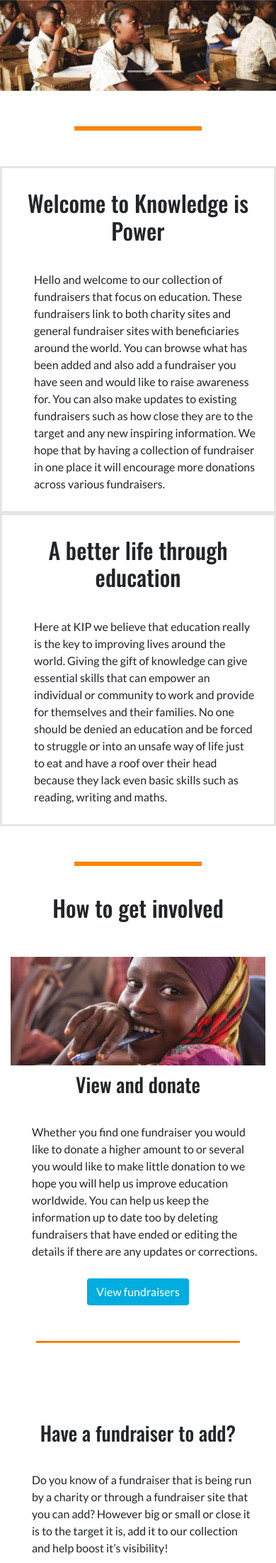
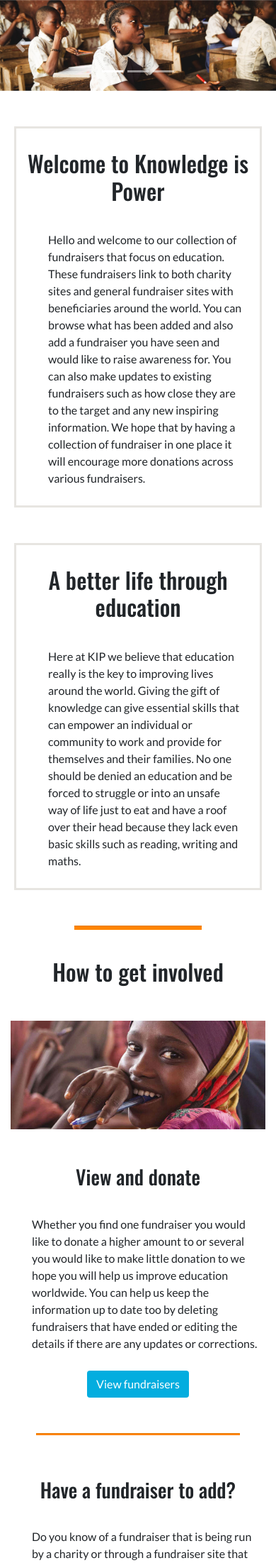
Before and after one commit to Angie55/MilestoneThree_KnowlegeisPower, a Flask app: page / in a window 390 px wide. Shown: the part 69-2271 px from the top of the page at 71% size. Run offline with Flask 2, Linux system fonts and the light colour scheme; some libraries are stand-ins or nearby versions.

Commit message:
Worked on making the home page responsive, correct image alts and added back to top link

```diff
--- a/static/css/style.css
+++ b/static/css/style.css
@@ -6,6 +6,7 @@ body {
 h1, h2, h3, h6 {
     font-family: 'Oswald', sans-serif;
 }
+
 
 
 .margin-top-50px {
@@ -51,6 +52,20 @@ h1, h2, h3, h6 {
     height: 2px;
 }
 
+ .back-to-top-link {
+        text-align: center;
+
+}
+
+.back-to-top-link a {
+    color: #505050;
+    transition: 0.5s;
+}
+
+.back-to-top-link a:hover {
+    color: #ff8500;
+    text-decoration: none;
+}
 
 /*--------------------------------- Main Navigation*/
 .nav {
@@ -228,8 +243,36 @@ footer a:hover  {
     margin-top: 40px;
 }
 
+/*---------------------------------Media Queries mobile and tablet screen*/
 
+@media (max-width:1025px) {
+    .disclaimer {
+        display: none;
+    }
 
+}
+
+@media (max-width:1200px) {
+    .welcome-sm {
+        margin: 0px 20px 0px 20px;
+    }
+    .better-life-sm {
+        margin: 50px 20px 0px 20px;
+    }
+    .view-donate-sm {
+        margin-top: 50px;
+    }
+    .home-add-fund {
+        margin-top: 0px;
+    }
+
+}
+
+@media (max-width:720px) {
+    .sm-display-none {
+        display: none
+    }
+}
 
 
 
@@ -239,11 +282,13 @@ footer a:hover  {
 /*---------------------------------Media Queries large screen*/
 
 @media (min-width:1025px) {
-    .page-width-container {
-        max-width: 80%;
-    }
+
     .fundraiser-img {
     max-height: 300px;
     width: auto;
    }
+   .page-width-container {
+        width: 80%;
+    }
+
 }
--- a/templates/base.html
+++ b/templates/base.html
@@ -18,7 +18,7 @@
 </head>
 
 
-<body>
+<body id="back-to-top">
     <nav class="navbar navbar-expand-lg nav">
         <a class="navbar-brand" href="{{ url_for('index') }}">
           <img src="static/images/KIPLogo.png" alt="">
--- a/templates/index.html
+++ b/templates/index.html
@@ -11,13 +11,13 @@
   </ol>
   <div class="carousel-inner">
     <div class="carousel-item active">
-      <img class="d-block w-100" src="static/images/homepage-images/slider-image-one.jpg" alt="First slide">
+      <img class="d-block w-100" src="static/images/homepage-images/slider-image-one.jpg" alt="First slide of secondry school children on old wooden desks and chairs in Africa">
     </div>
     <div class="carousel-item">
-      <img class="d-block w-100" src="static/images/homepage-images/slider-image-two.jpg" alt="Second slide">
+      <img class="d-block w-100" src="static/images/homepage-images/slider-image-two.jpg" alt="Second slide of primary school children in uniform in a line facing the camera smiling in India">
     </div>
     <div class="carousel-item">
-      <img class="d-block w-100" src="static/images/homepage-images/slider-image-three.jpg" alt="Third slide">
+      <img class="d-block w-100" src="static/images/homepage-images/slider-image-three.jpg" alt="Third slide of a close up of primary and infant school reading or working in work books">
     </div>
   </div>
   <a class="carousel-control-prev" href="#carouselExampleIndicators" role="button" data-slide="prev">
@@ -34,11 +34,11 @@
 
   <div class="container-fluid page-width-container">
 
-    <hr class="general-hr">
+    <hr class="general-hr sm-display-none">
 
     <section class="welcome-section">
         <div class="row justify-content-around">
-            <div class="col-lg-5 col-md-10 welcome-border">
+            <div class="col-xl-5 col-lg-12 welcome-border welcome-sm">
                 <h2 class="headers-position">Welcome to Knowledge is Power</h2>
                 <p class="home-text">Hello and welcome to our collection of fundraisers that focus on education. These fundraisers link to both charity sites and general fundraiser sites
                 with beneficiaries around the world. You can browse what has been added and also add a fundraiser you have seen and would like to raise awareness for. You can also make
@@ -46,7 +46,7 @@
                 it will encourage more donations across various fundraisers.
                 </p>
             </div>
-            <div class="col-lg-5 col-md-10 welcome-border">
+            <div class="col-xl-5 col-lg-12 welcome-border better-life-sm">
                 <h2 class="headers-position">A better life through education</h2>
                 <p class="home-text">Here at KIP we believe that education really is the key to improving lives around the world. Giving the gift of knowledge can give essential skills
                 that can empower an individual or community to work and provide for themselves and their families. No one should be denied an education and be forced to struggle or into
@@ -62,11 +62,11 @@
         <h2 class="headers-position get-invloved-headers">How to get involved</h2>
         <div class="row justify-content-center">
 
-            <div class="col-lg-6 col-md-12">
-                <img class="img-fluid" src="static/images/homepage-images/home-image-girl.jpg" alt="get involved image">
+            <div class="col-xl-6 col-lg-12">
+                <img class="img-fluid" src="static/images/homepage-images/home-image-girl.jpg" alt="young girlin head scraf smiling and biting the end of a pen while in class">
             </div>
-            <div class="col-lg-6 col-md-12">
-                <h3 class="get-involved-headers">View and donate</h3>
+            <div class="col-xl-6 col-lg-12">
+                <h3 class="get-involved-headers view-donate-sm">View and donate</h3>
                 <p class="home-text">Whether you find one fundraiser you would like to donate a higher amount to or several you would like to make little donation to we hope you will
                 help us improve education worldwide. You can help us keep the information up to date too by deleting fundraisers that have ended or editing the details if there are any
                 updates or corrections.
@@ -78,7 +78,7 @@
         </div>
         <hr class="thin-hr get-involved-hr">
         <div class="row justify-content-center home-add-fund">
-            <div class="col-lg-6 col-md-12 home-add-fund">
+            <div class="col-xl-6 col-lg-12 home-add-fund">
                 <h3 class="get-involved-headers">Have a fundraiser to add?</h3>
                 <p class="home-text">Do you know of a fundraiser that is being run by a charity or through a fundraiser site that you can add? However big or small or close it is to the
                 target it is, add it to our collection and help boost it’s visibility!
@@ -87,14 +87,18 @@
                   <a class="btn blue-btn" href="{{ url_for('add_fundraiser') }}" role="button">Add a fundraisers</a>
                 </div>
             </div>
-            <div class="col-lg-6 col-md-12">
-                <img class="img-fluid" src="static/images/homepage-images/home-image-boy.jpg" alt="get involved image">
+            <div class="col-xl-6 col-lg-12">
+                <img class="img-fluid" src="static/images/homepage-images/home-image-boy.jpg" alt="young boy in school uniform standing straight by wooden desks in classroom in Africa">
             </div>
         </div>
 
     </section>
 
-
+    <div class="row">
+            <div class="col-12 back-to-top-link">
+                <a class="link-hvr" href="#back-to-top">Back to top</a>
+            </div>
+    </div>
 
   </div>
 
```
Also changed, not shown: static/images/homepage-images/home-image-boy.jpg, static/images/homepage-images/home-image-girl.jpg.
